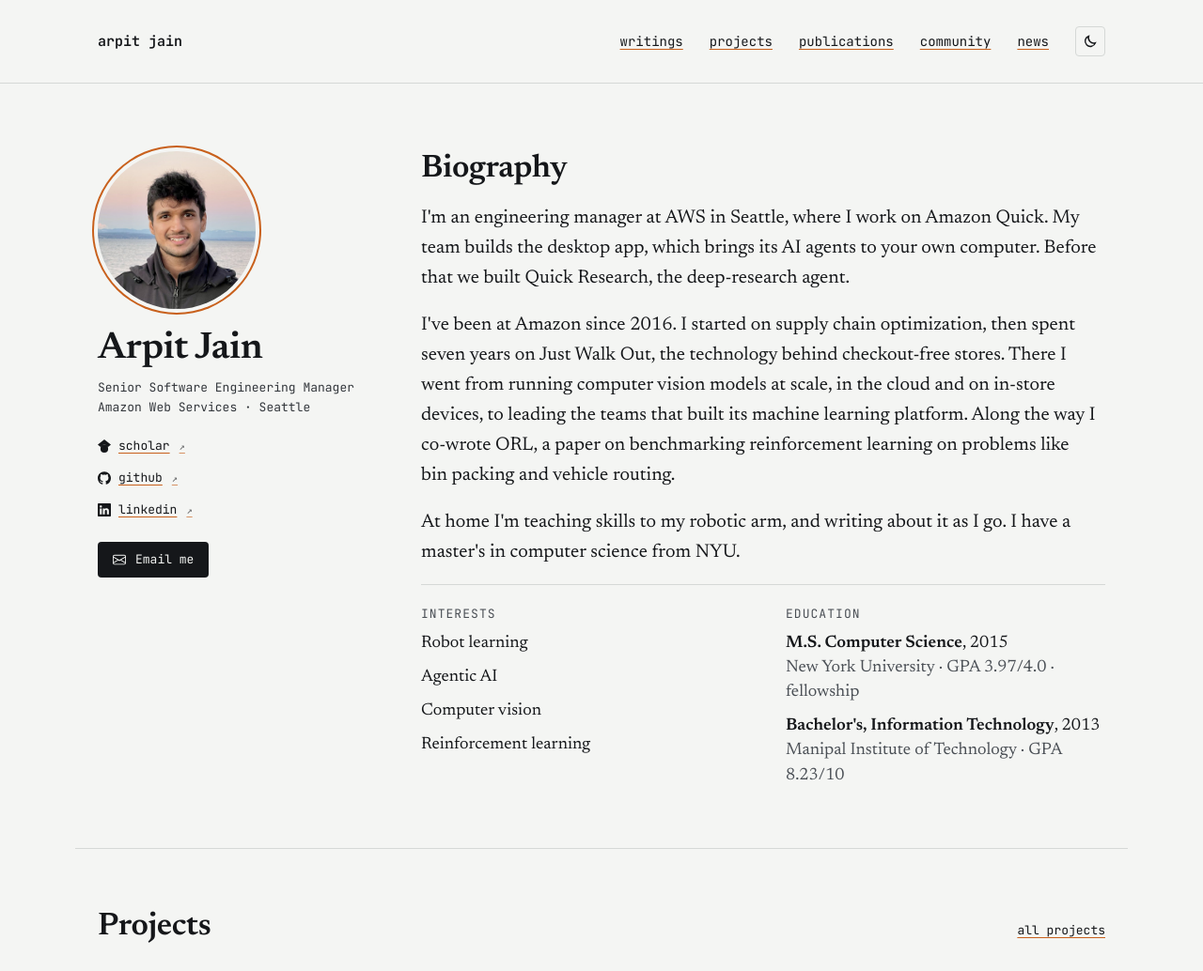
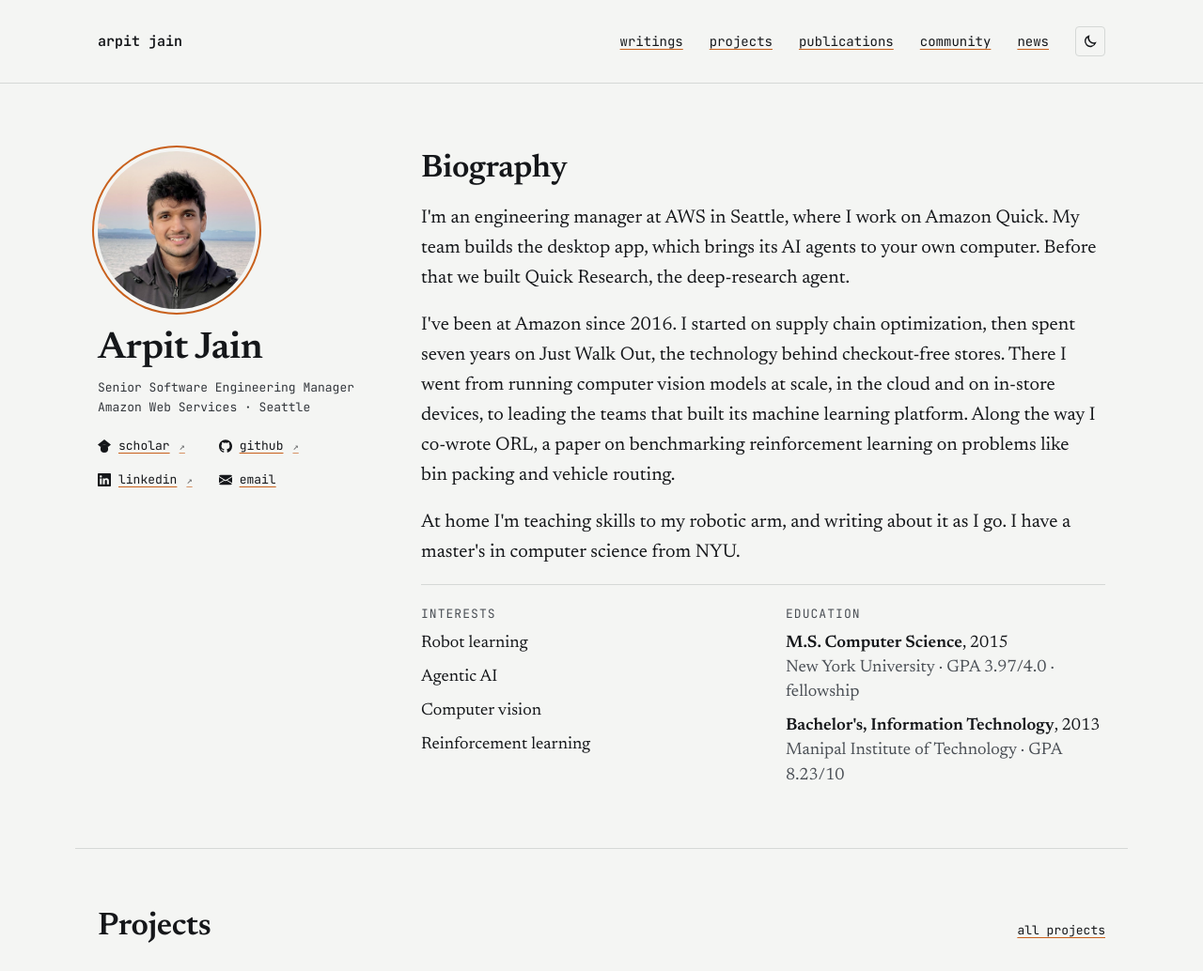
Before and after one commit to arpitjain2811/arpitjain2811.github.io, a Jekyll site: the page built from index.html, in a window 1280 px wide, cut to the strip 0-1034 px from the top of the page. Shown: the whole strip at 94% size. Built offline with Jekyll 4.4.1, drawn with Linux system fonts in a browser that asks for light colours.

Commit message:
Profile card: email joins the links, the four in a 2x2 grid
The 'Email me' button becomes a fourth link next to scholar, github and linkedin, with a
solid envelope (Bootstrap Icons envelope-fill) to match the other icons.

Co-Authored-By: Claude Opus 5.5 <noreply@anthropic.com>

```diff
--- a/_includes/icon.html
+++ b/_includes/icon.html
@@ -7,5 +7,5 @@
 {%- when "github" -%}<svg class="icon" viewBox="0 0 24 24" aria-hidden="true" focusable="false"><path d="M12 .297c-6.63 0-12 5.373-12 12 0 5.303 3.438 9.8 8.205 11.385.6.113.82-.258.82-.577 0-.285-.01-1.04-.015-2.04-3.338.724-4.042-1.61-4.042-1.61C4.422 18.07 3.633 17.7 3.633 17.7c-1.087-.744.084-.729.084-.729 1.205.084 1.838 1.236 1.838 1.236 1.07 1.835 2.809 1.305 3.495.998.108-.776.417-1.305.76-1.605-2.665-.3-5.466-1.332-5.466-5.93 0-1.31.465-2.38 1.235-3.22-.135-.303-.54-1.523.105-3.176 0 0 1.005-.322 3.3 1.23.96-.267 1.98-.399 3-.405 1.02.006 2.04.138 3 .405 2.28-1.552 3.285-1.23 3.285-1.23.645 1.653.24 2.873.12 3.176.765.84 1.23 1.91 1.23 3.22 0 4.61-2.805 5.625-5.475 5.92.42.36.81 1.096.81 2.22 0 1.606-.015 2.896-.015 3.286 0 .315.21.69.825.57C20.565 22.092 24 17.592 24 12.297c0-6.627-5.373-12-12-12"/></svg>
 {%- when "scholar" -%}<svg class="icon" viewBox="0 0 24 24" aria-hidden="true" focusable="false"><path d="M5.242 13.769L0 9.5 12 0l12 9.5-5.242 4.269C17.548 11.249 14.978 9.5 12 9.5c-2.977 0-5.548 1.748-6.758 4.269zM12 10a7 7 0 1 0 0 14 7 7 0 0 0 0-14z"/></svg>
 {%- when "linkedin" -%}<svg class="icon" viewBox="0 0 16 16" aria-hidden="true" focusable="false"><path d="M0 1.146C0 .513.526 0 1.175 0h13.65C15.474 0 16 .513 16 1.146v13.708c0 .633-.526 1.146-1.175 1.146H1.175C.526 16 0 15.487 0 14.854zm4.943 12.248V6.169H2.542v7.225zm-1.2-8.212c.837 0 1.358-.554 1.358-1.248-.015-.709-.52-1.248-1.342-1.248S2.4 3.226 2.4 3.934c0 .694.521 1.248 1.327 1.248zm4.908 8.212V9.359c0-.216.016-.432.08-.586.173-.431.568-.878 1.232-.878.869 0 1.216.662 1.216 1.634v3.865h2.401V9.25c0-2.22-1.184-3.252-2.764-3.252-1.274 0-1.845.7-2.165 1.193v.025h-.016l.016-.025V6.169h-2.4c.03.678 0 7.225 0 7.225z"/></svg>
-{%- when "email" -%}<svg class="icon" viewBox="0 0 16 16" aria-hidden="true" focusable="false"><path d="M0 4a2 2 0 0 1 2-2h12a2 2 0 0 1 2 2v8a2 2 0 0 1-2 2H2a2 2 0 0 1-2-2zm2-1a1 1 0 0 0-1 1v.217l7 4.2 7-4.2V4a1 1 0 0 0-1-1zm13 2.383-4.708 2.825L15 11.105zm-.034 6.876-5.64-3.471L8 9.583l-1.326-.795-5.64 3.47A1 1 0 0 0 2 13h12a1 1 0 0 0 .966-.741M1 11.105l4.708-2.897L1 5.383z"/></svg>
+{%- when "email" -%}<svg class="icon" viewBox="0 0 16 16" aria-hidden="true" focusable="false"><path d="M.05 3.555A2 2 0 0 1 2 2h12a2 2 0 0 1 1.95 1.555L8 8.414zM0 4.697v7.104l5.803-3.558zM6.761 8.83l-6.57 4.027A2 2 0 0 0 2 14h12a2 2 0 0 0 1.808-1.144l-6.57-4.027L8 9.586zm3.436-.586L16 11.801V4.697z"/></svg>
 {%- endcase -%}
--- a/assets/css/site.css
+++ b/assets/css/site.css
@@ -204,7 +204,7 @@ mark.todo { padding: 0 4px; background: var(--orange-tint); color: var(--orange-
 .profile-id h1 { margin: 0 0 8px; font-size: 40px; }
 .profile-id p { margin: 0; line-height: 1.6; color: var(--ink-2); }
 .profile-links { list-style: none; margin: 0; padding: 0; display: flex; flex-wrap: wrap; gap: 8px 20px; }
-.profile-links { flex-direction: column; gap: 10px; }
+.profile-links { display: grid; grid-template-columns: repeat(2, max-content); gap: 12px 28px; }
 .profile-links a { display: inline-flex; align-items: center; gap: 8px; }
 /* small one-colour icons next to a label (_includes/icon.html) */
 .icon { flex: none; width: 14px; height: 14px; fill: currentColor; }
--- a/index.html
+++ b/index.html
@@ -13,8 +13,8 @@ title: Arpit Jain
       <li><a href="https://scholar.google.com/citations?user=BYcXL0oAAAAJ">{% include icon.html name="scholar" %}scholar</a></li>
       <li><a href="https://github.com/{{ site.github_username }}">{% include icon.html name="github" %}github</a></li>
       <li><a href="https://www.linkedin.com/in/arpitjain2811/">{% include icon.html name="linkedin" %}linkedin</a></li>
+      <li><a href="mailto:arpit.jain2811@gmail.com">{% include icon.html name="email" %}email</a></li>
     </ul>
-    <a class="button button-small" href="mailto:arpit.jain2811@gmail.com">{% include icon.html name="email" %}Email me</a>
   </aside>
 
   <div class="profile-body">
```
